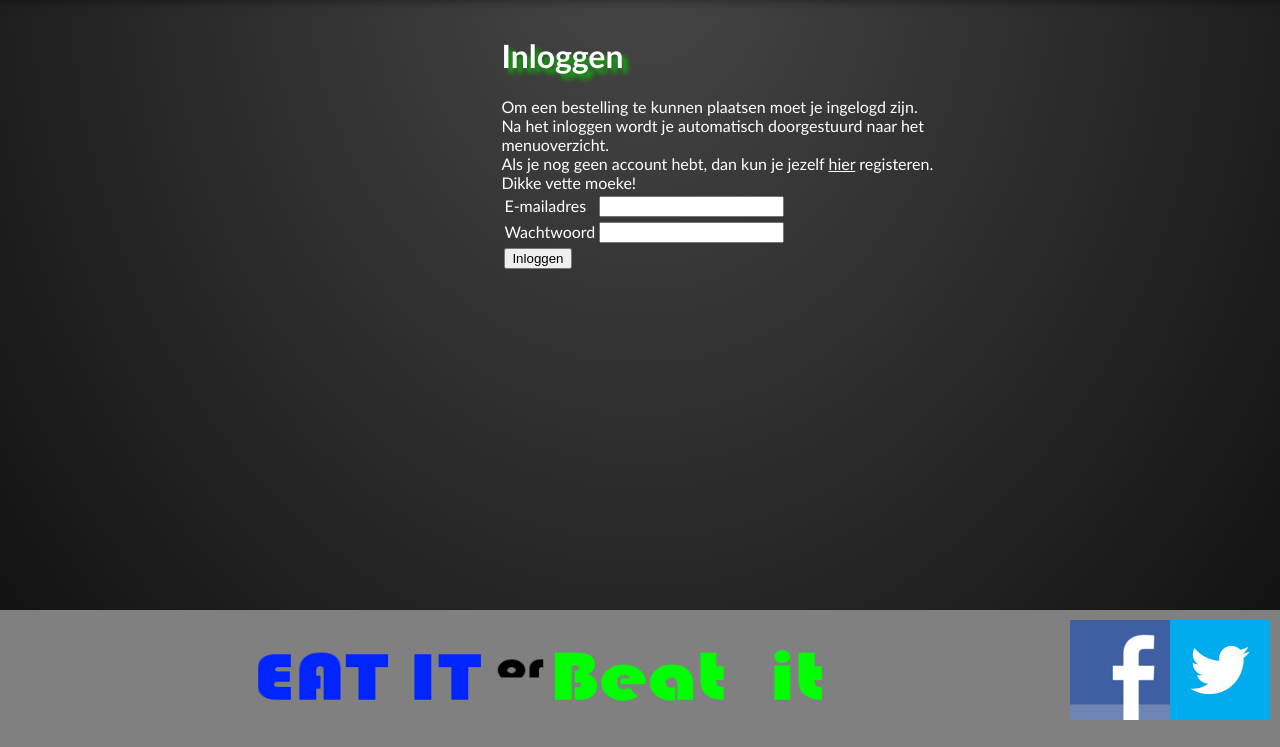
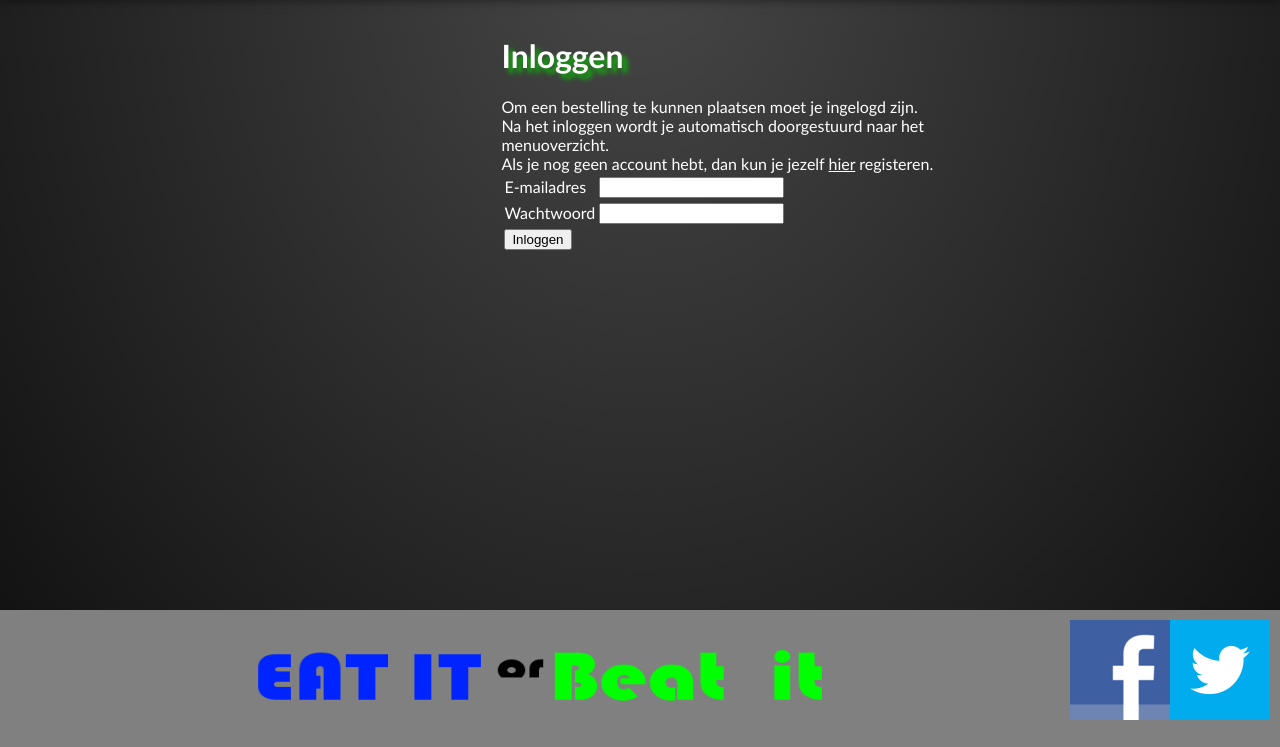
Before and after one commit to Braindamage1989/eatit, a PHP site: page /index.php in a window 1280 px wide. Shown: the part 53-800 px from the top of the page. Run offline with PHP 8.4, Linux system fonts and the light colour scheme.

Commit message:
Dikke vette moeke verwijderd

```diff
--- a/public/index.php
+++ b/public/index.php
@@ -35,7 +35,6 @@
 Om een bestelling te kunnen plaatsen moet je ingelogd zijn. <br />
 Na het inloggen wordt je automatisch doorgestuurd naar het menuoverzicht. <br />
 Als je nog geen account hebt, dan kun je jezelf <a href="registreer.php">hier</a> registeren. <br />
-Dikke vette moeke!
 <form action="" method="post">
 	<table>
 		<tr>
```
